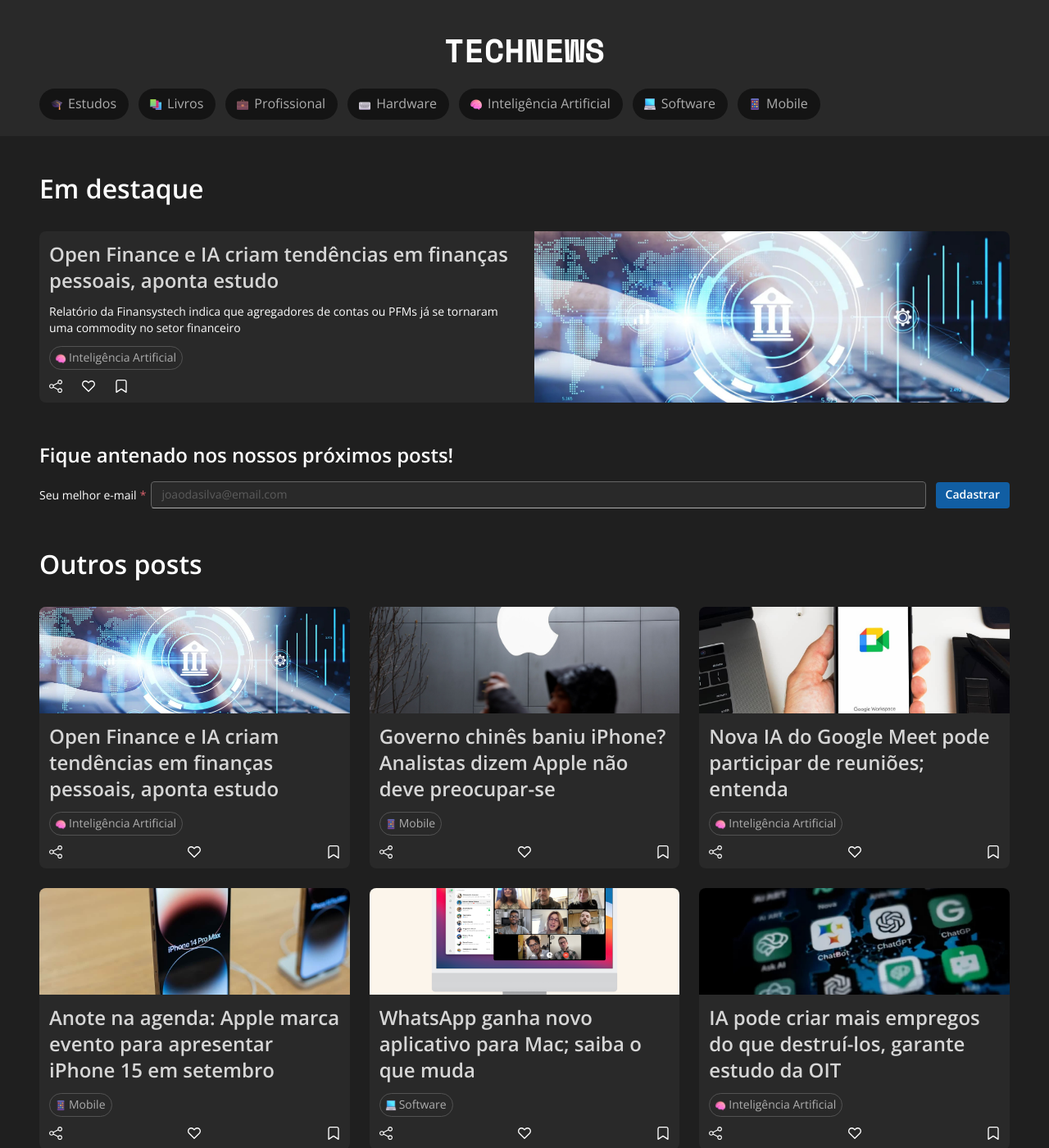
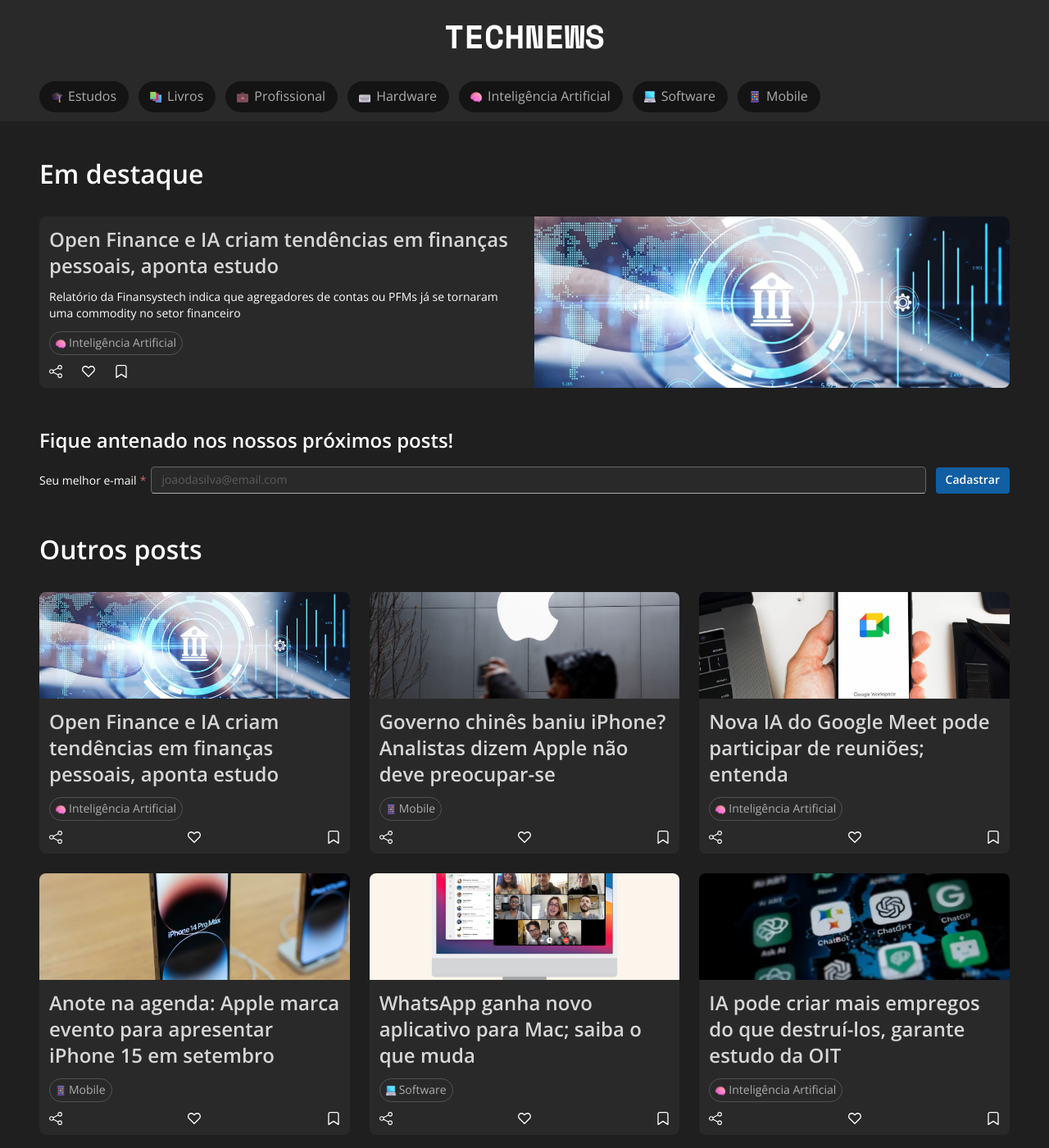
Before and after one commit to guipmdev/technews, a Jekyll site: the page built from index.html, in a window 1280 px wide and 1400 px high. Shown: the whole window at 82% size. Built offline with Jekyll 4.4.1, drawn with Linux system fonts in a browser that asks for light colours; the list of posts is cut into pages by our own code.

Commit message:
style: update header styling and navbar positioning

```diff
--- a/_includes/header.html
+++ b/_includes/header.html
@@ -1,7 +1,6 @@
 <header class="mw-100" style="background-color: var(--neutral-grey-16)">
   <div
     class="content d-flex flex-column justify-content-center align-items-center"
-    style="min-height: 10.375rem"
   >
     <div class="d-flex align-items-center" style="height: 5.5rem">
       <a class="no-hover text-decoration-none" href="{{'/' | absolute_url}}">
@@ -10,7 +9,14 @@
         </h1>
       </a>
     </div>
+  </div>
+</header>
 
+<div
+  class="navbar sticky-top mw-100"
+  style="background-color: var(--neutral-grey-16); margin-top: -2rem"
+>
+  <div class="content d-flex justify-content-center align-items-center">
     <nav>
       <ul class="d-flex overflow-x-auto" style="gap: 0.75rem">
         {% for category in site.categories %}
@@ -30,4 +36,4 @@
       </ul>
     </nav>
   </div>
-</header>
+</div>
--- a/_sass/components/_header.scss
+++ b/_sass/components/_header.scss
@@ -1,6 +1,6 @@
 /* Header */
 
-header > div > nav {
+.navbar nav {
   width: calc(100% + (1.5rem * 2));
 
   & > ul {
```
